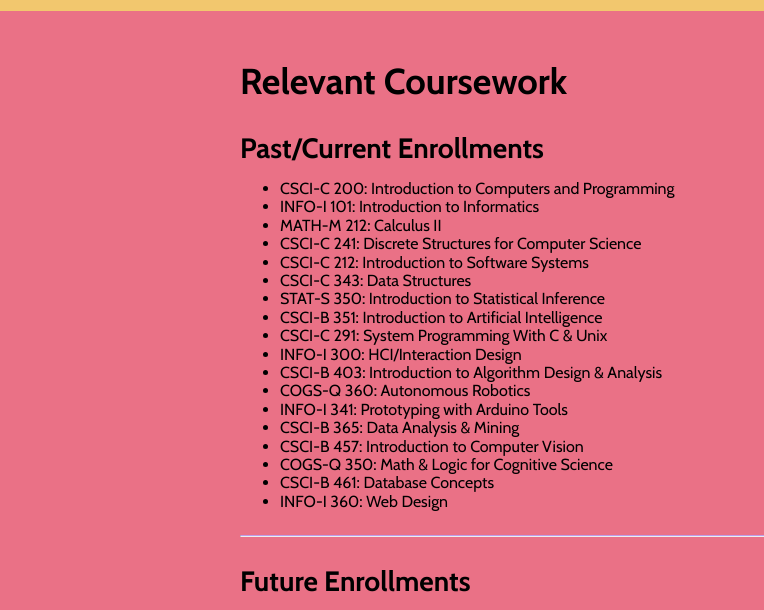
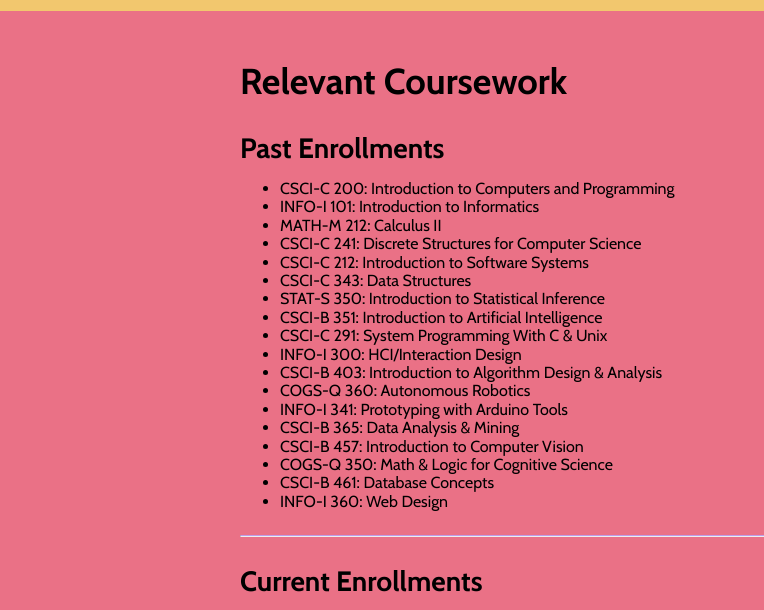
Before and after one commit to Mangosmoove/Mangosmoove.github.io, a plain HTML site: page index.html in a window 1280 px wide. Shown: the part 1360-1970 px from the top of the page, 0-764 px from the left. Drawn offline with nearby package versions, Linux system fonts and the light colour scheme.

```diff
--- a/index.html
+++ b/index.html
@@ -112,7 +112,7 @@
         <article class="red">
             <div class="container">
                 <h2>Relevant Coursework</h2>
-                <h3>Past/Current Enrollments</h3>
+                <h3>Past Enrollments</h3>
                 <div class="course-flex">
                     <ul>
                         <li>CSCI-C 200: Introduction to Computers and Programming</li>
@@ -142,7 +142,7 @@
                 </div>
 
                 <hr>
-                <h3>Future Enrollments</h3>
+                <h3>Current Enrollments</h3>
                 <ul>
                     <li>COGS-X 497: Research in Cognitive & Information Science</li>
                     <li>CSCI-C 335: Computer Structures</li>
```
